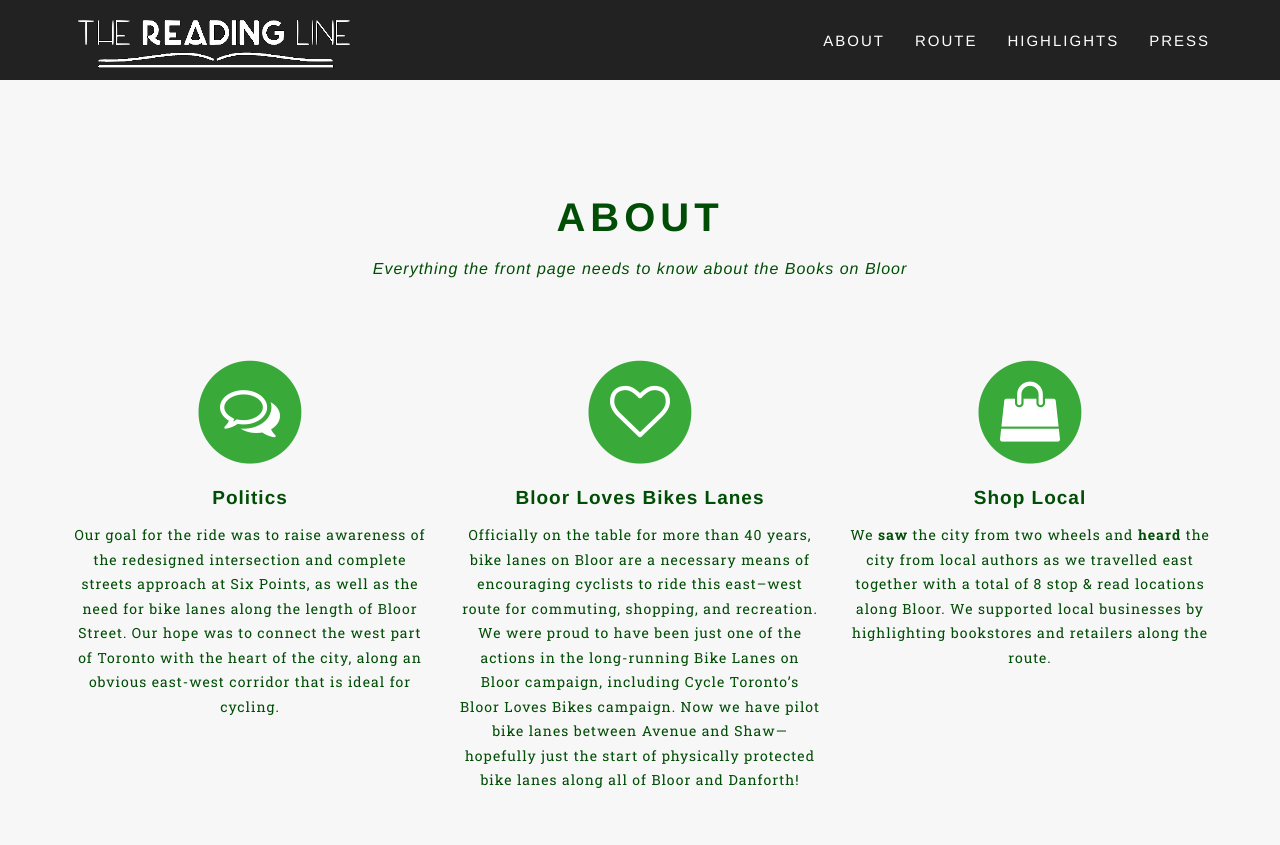
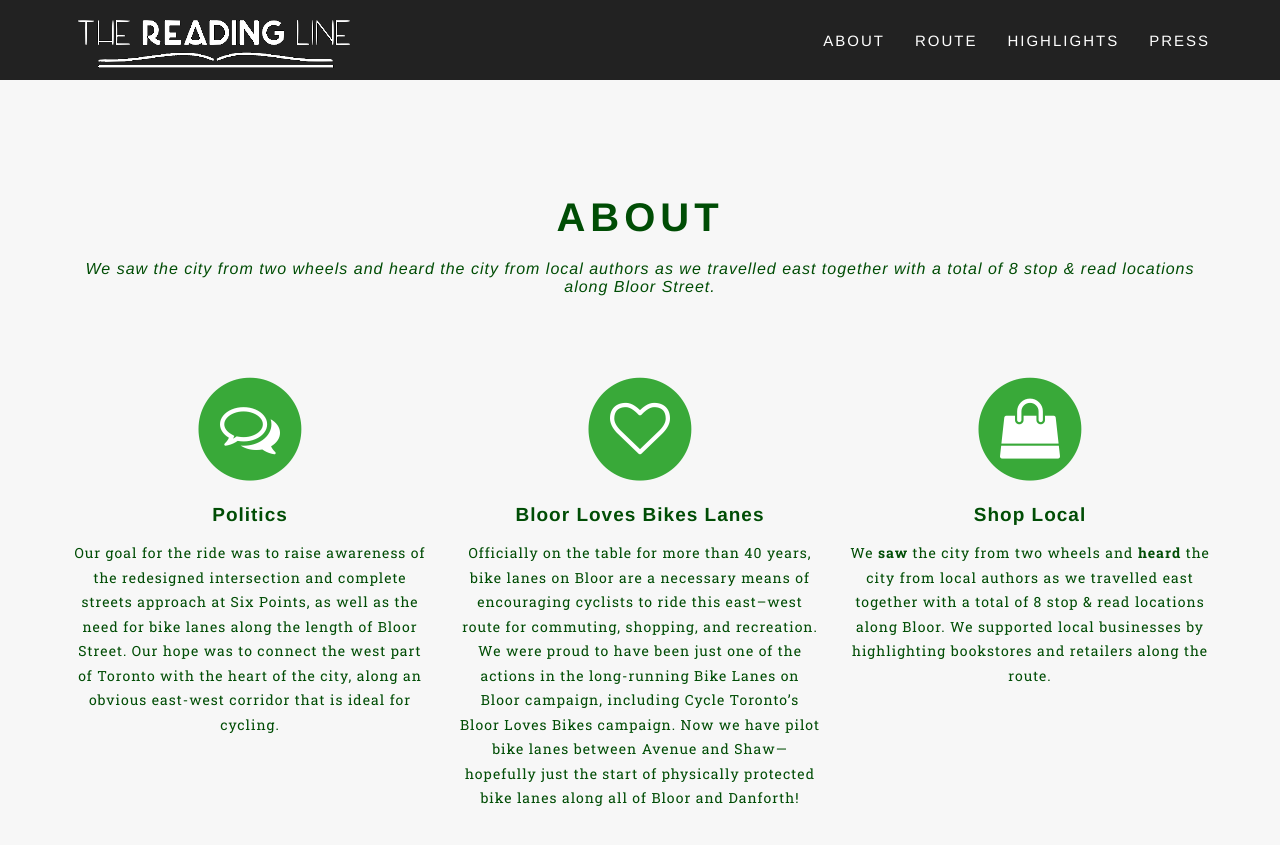
Before and after one commit to thereadingline/thereadingline.github.io, a Jekyll site: the page built from _pages/2015-books-on-bloor.md, in a window 1280 px wide and 900 px high, scrolled down 645 px. Shown: the top 845 px of the window. Built offline with Jekyll 4.4.1, drawn with Linux system fonts in a browser that asks for light colours; some web fonts are replaced; part of the change alters nothing that is shown; some of the changed text lies outside the part shown.

```diff
--- a/_pages/2015-books-on-bloor.md
+++ b/_pages/2015-books-on-bloor.md
@@ -5,7 +5,7 @@ slug: books-on-bloor
 permalink: /books-on-bloor/
 date: 2015-05-30
 distance: 12
-description: Everything the front page needs to know about the Books on Bloor
+description: We saw the city from two wheels and heard the city from local authors as we travelled east together with a total of 8 stop & read locations along Bloor Street.
 route_src: https://www.google.com/maps/d/u/0/embed?mid=1W2VvoWQvZ9ESBu-hs-n1HMlBATw
 future: false
 about:
@@ -19,10 +19,11 @@ about:
     img: fa-shopping-bag
     body: We <strong>saw</strong> the city from two wheels and <strong>heard</strong> the city from local authors as we travelled east together with a total of 8 stop & read locations along Bloor. We supported local businesses by highlighting bookstores and retailers along the route.
 journey:
-  - title: First Title
-    subheading: Location
+  - title: Six Points
+    subheading: 22 Division Police Station
     img: 1.jpg
-    about: About
+    about: Why do we need urban planning?
+    Our politicians & authors shared their thoughts: Bernard Trottier, MP Etobicoke/Lakeshore; Peter Z. Milczyn, MPP Etobicoke/Lakeshore; Pamela Gough, TDSB Trustee, W3 Etobicoke/Lakeshore; Peggy Nash, MP Parkdale/High Park; Cheri di Novo, Parkdale/High Park; Doug Saunders, Arrival City; Ken Greenberg, Walking Home; Jared Kolb, Executive Director Cycle Toronto
   - title: Title
     subheading: Location
     img: 2.jpg
```
